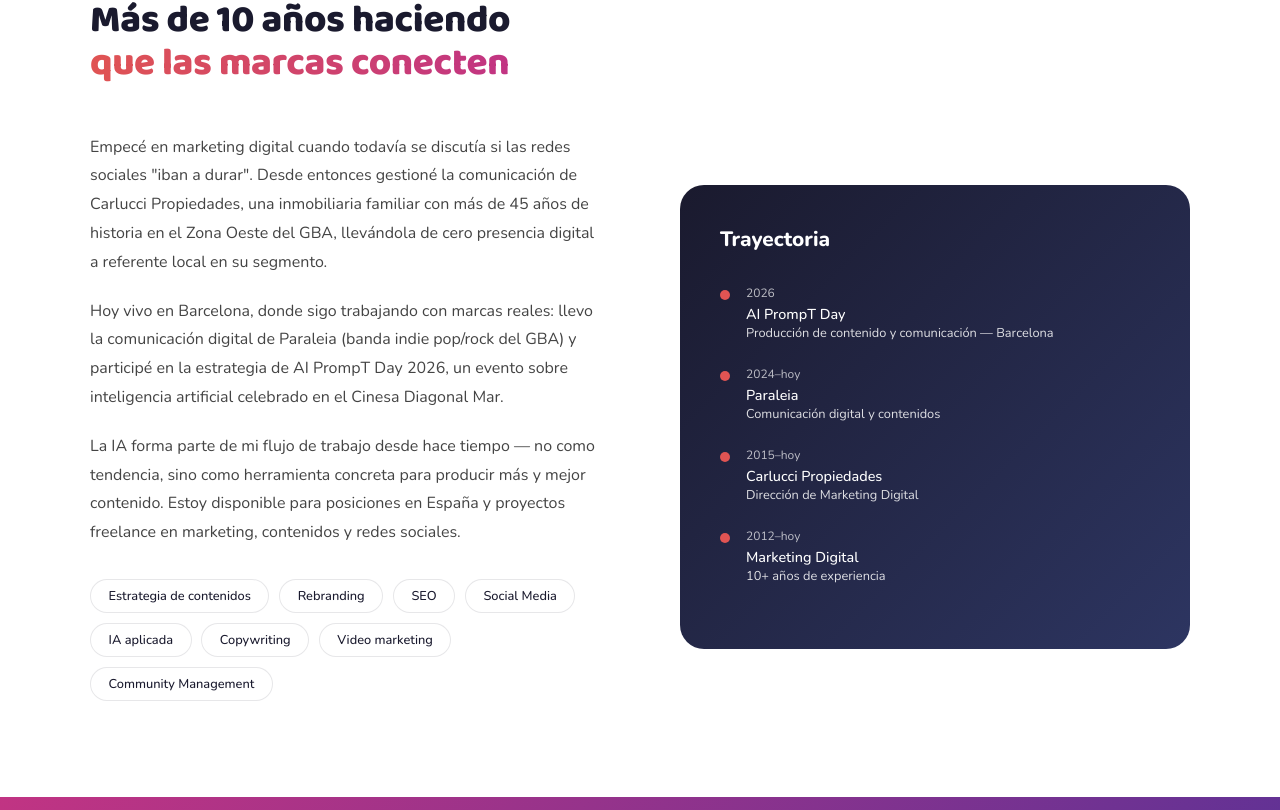
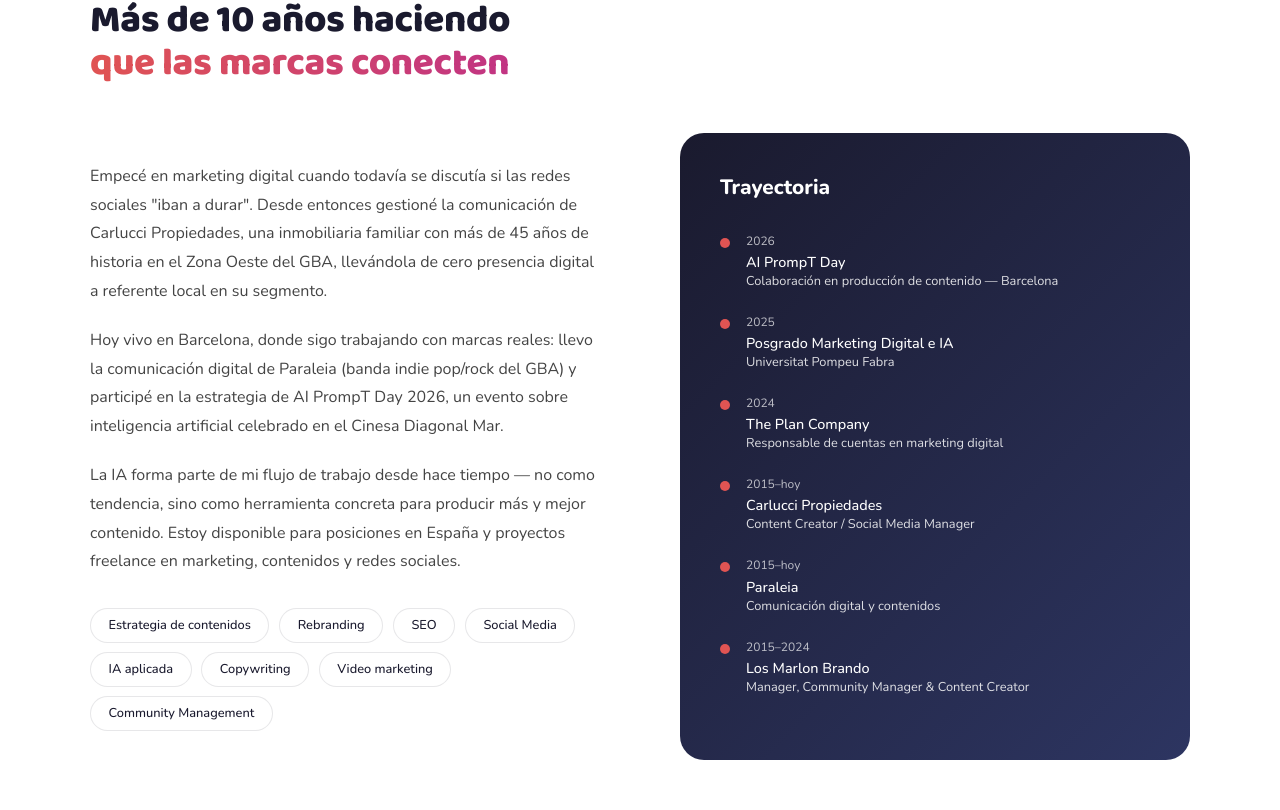
Before and after one commit to fjcarluccimkt/portfolio, a React (Vite) app: page / in a window 1280 px wide. Shown: the part 3310-4120 px from the top of the page. Built offline with nearby package versions, Linux system fonts and the light colour scheme.

Commit message:
actualiza línea de tiempo
Updated the experience timeline with new entries and descriptions.

```diff
--- a/src/App.jsx
+++ b/src/App.jsx
@@ -691,7 +691,7 @@
             </div>
             <div className="about-card">
               <h3 className="syne">Trayectoria</h3>
-              {[{y:"2026",t:"AI PrompT Day",s:"Producción de contenido y comunicación — Barcelona"},{y:"2024–hoy",t:"Paraleia",s:"Comunicación digital y contenidos"},{y:"2015–hoy",t:"Carlucci Propiedades",s:"Dirección de Marketing Digital"},{y:"2012–hoy",t:"Marketing Digital",s:"10+ años de experiencia"}].map((t,i)=>(
+              {[{y:"2026",t:"AI PrompT Day",s:"Colaboración en producción de contenido — Barcelona"},{y:"2025",t:"Posgrado Marketing Digital e IA",s:"Universitat Pompeu Fabra"},{y:"2024",t:"The Plan Company",s:"Responsable de cuentas en marketing digital"},{y:"2015–hoy",t:"Carlucci Propiedades",s:"Content Creator / Social Media Manager"},{y:"2015–hoy",t:"Paraleia",s:"Comunicación digital y contenidos"},{y:"2015–2024",t:"Los Marlon Brando",s:"Manager, Community Manager & Content Creator"}].map((t,i)=>(
                 <div className="timeline-item" key={i}>
                   <div className="tl-dot"/>
                   <div><div className="tl-year">{t.y}</div><div className="tl-title">{t.t}</div><div className="tl-sub">{t.s}</div></div>
```
